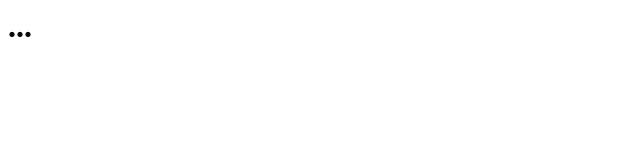
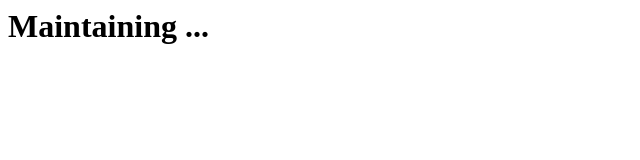
Before and after one commit to kostandinang/kostandinang.github.io, a plain HTML site: page 2017-03-04-hello2/index.html in a window 1280 px wide. Shown: the whole page, without its empty margins (0-640 px from the left). Drawn offline with Linux system fonts and the light colour scheme.

Commit message:
Deployed

```diff
--- a/2017-03-04-hello2/index.html
+++ b/2017-03-04-hello2/index.html
@@ -1 +1 @@
-<h1><Maintaining>...</Maintaining></h1>
+<h1>Maintaining ...</h1>
```
Also changed, not shown: 2017-03-04-test/index.html (+1 -1 lines), 2017-07-21-hello-world/index.html (+1 -1 lines), about/index.html (+1 -1 lines), archives/2017/03/index.html (+1 -1 lines), archives/2017/07/index.html (+1 -1 lines), archives/2017/index.html (+1 -1 lines), archives/index.html (+1 -1 lines), blog/index.html (+1 -1 lines), categories/cat1/index.html (+1 -1 lines), categories/cat1/music/cat3/index.html (+1 -1 lines), categories/cat1/music/index.html (+1 -1 lines), contact/index.html (+1 -1 lines), index.html (+1 -1 lines), index/index.html (+1 -1 lines), 3 more files.
